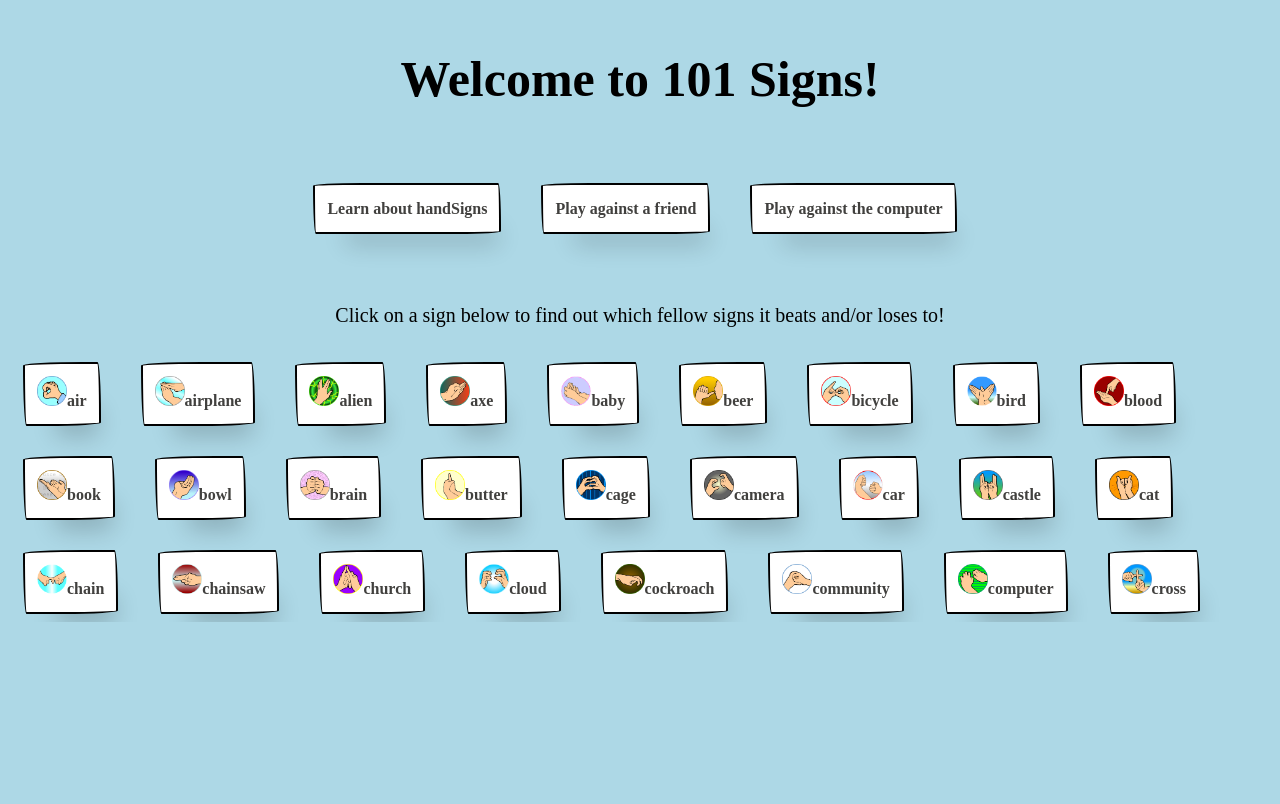
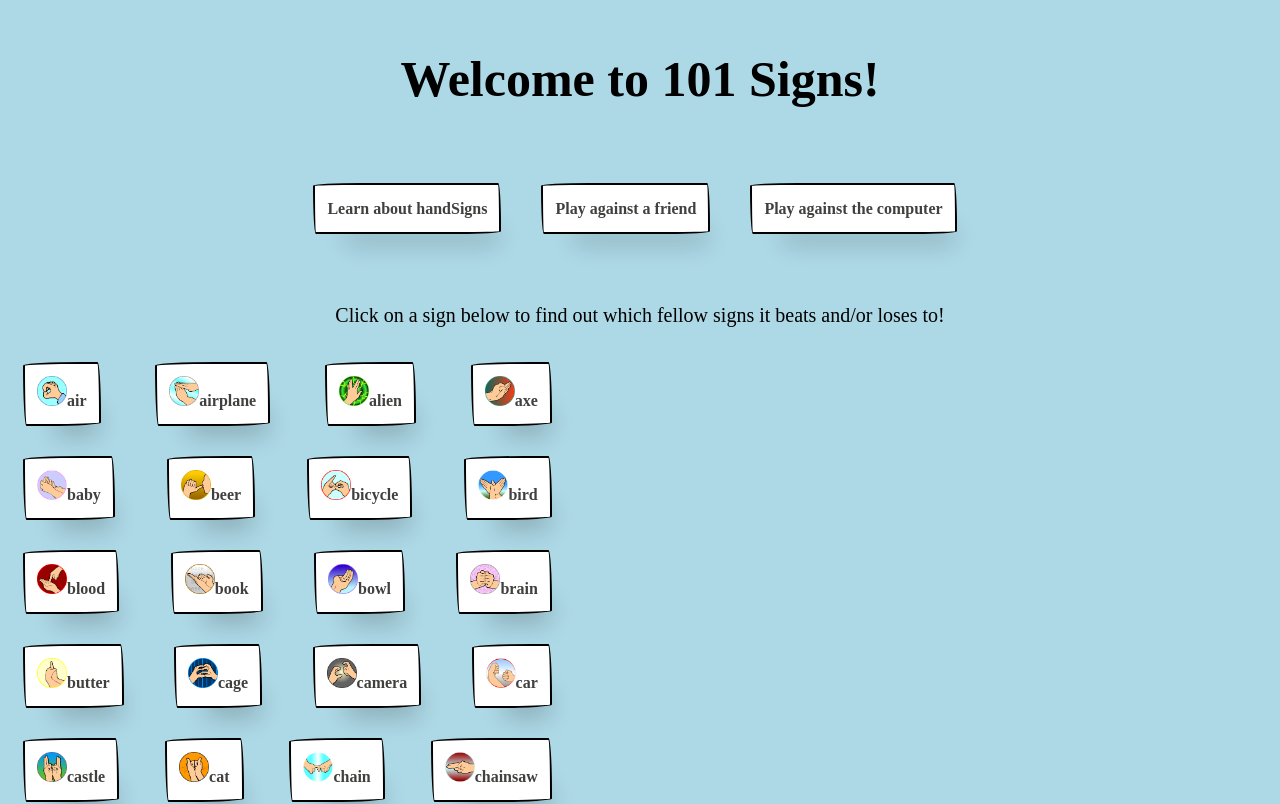
Before and after one commit to austinpc-source/creative-lab-3, a React (Create React App) app in the folder lab3-app/: page / in a window 1280 px wide. Shown: the top 804 px of the page. Built offline with nearby package versions, Linux system fonts and the light colour scheme.

Commit message:
App page turned into columns.

```diff
--- a/lab3-app/src/App.css
+++ b/lab3-app/src/App.css
@@ -34,6 +34,10 @@ body{
   color: #61dafb;
 }
 
+.page-format {
+  display: flex;
+}
+
 ul{
   font-family: "Montserrat";
   text-align: center !important;
--- a/lab3-app/src/App.js
+++ b/lab3-app/src/App.js
@@ -7,6 +7,7 @@ class App extends React.Component {
   constructor(props) {
     super(props);
     this.state = {
+      menuStyle: props.value,
       object: "",
       results: []
     };
@@ -36,10 +37,11 @@ class App extends React.Component {
     return(
       <div>
       <p class="info"> Click on a sign below to find out which fellow signs it beats and/or loses to! </p>
-        <div>
-          <Menu onClick={this.handleSignSelection} />
+        <div id="page-format">
+          <Menu onClick={this.handleSignSelection} value="options-alt" />
+          <ul>{outcomes}</ul>
         </div>
-        <ul>{outcomes}</ul>
+
       </div>
     );
   }
--- a/lab3-app/src/PVC.js
+++ b/lab3-app/src/PVC.js
@@ -103,7 +103,7 @@ class PVC extends React.Component {
         return(
             <div>
                 <p class="info"> Click on a sign below to fight against the computer and click play to see who wins! </p>
-                <Menu onClick={this.handleSignSelection} />
+                <Menu onClick={this.handleSignSelection} value="options" />
                 <div class="leftbox">
                     <p>Player chooses {this.state.p1Choice}</p>
                     <SetImagePath class="played-icon !important" value={this.state.p1ImageIndex} />
--- a/lab3-app/src/PVP.js
+++ b/lab3-app/src/PVP.js
@@ -95,7 +95,7 @@ class PVP extends React.Component {
         return(
             <div>
                 <p class="info"> Both players click on a sign below to fight each other and click play see who wins! </p>
-                <Menu onClick={this.handleSignSelection} />
+                <Menu onClick={this.handleSignSelection} value="options" />
                 <div class="leftbox">
                     <p>Player 1 chooses {this.state.p1Choice}</p>
                     <SetImagePath class="played-icon !important" value={this.state.p1ImageIndex} />
--- a/lab3-app/src/menu.js
+++ b/lab3-app/src/menu.js
@@ -1,6 +1,7 @@
 import React from 'react';
 //import test from './hand_images/1.png'
 import './handsigns.css';
+import './sidemenu.css';
 
 function SetImagePath(props) {
     let imagePath;
@@ -60,7 +61,7 @@ class Menu extends React.Component {
             </button>
         );
         return(
-            <div id="options">{signs}</div>
+            <div id={this.props.value}>{signs}</div>
         );
     }
 }
--- a/lab3-app/src/sidemenu.css
+++ b/lab3-app/src/sidemenu.css
@@ -1,4 +1,4 @@
-#options {
+#options-alt {
     display: flex;
     flex-wrap: wrap;
     align-content: space-between;
```
